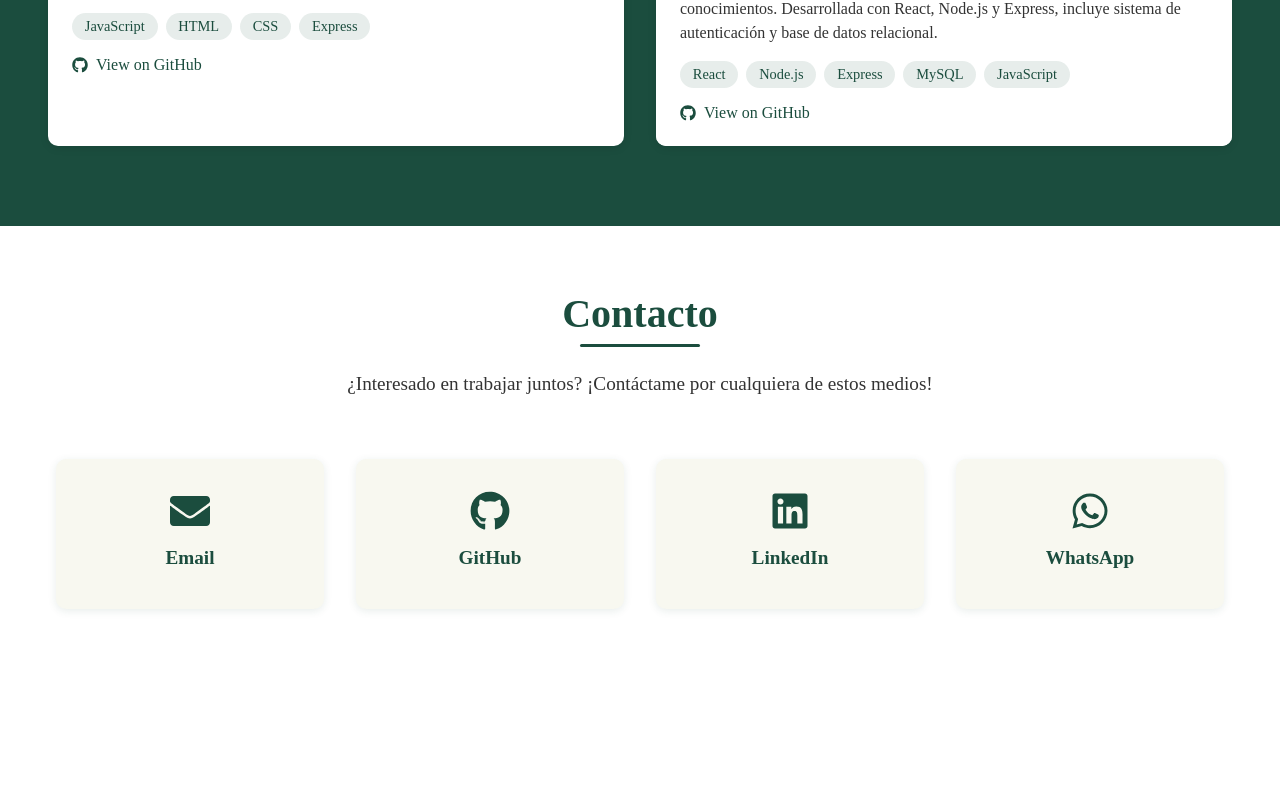
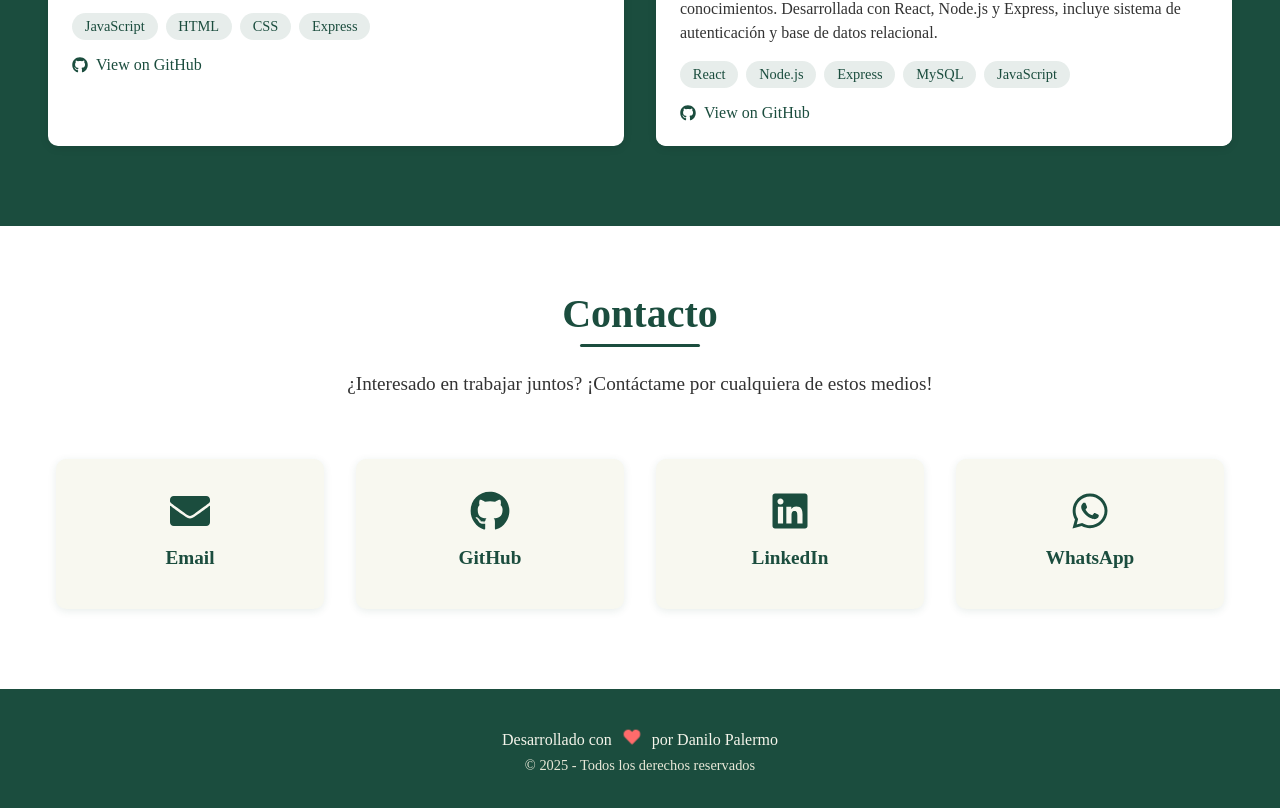
Before and after one commit to palermodp/portfolio, a React (Vite) app: page / in a window 1280 px wide. Shown: the part 2772-3580 px from the top of the page. Before the commit the page ends 3461 px from the top, so only its background shows below. Built offline with nearby package versions, Linux system fonts and the light colour scheme.

Commit message:
Add scrollToTop

```diff
--- a/src/App.css
+++ b/src/App.css
@@ -1,3 +1,7 @@
+html {
+  scroll-behavior: smooth;
+}
+
 * {
   margin: 0;
   padding: 0;
--- a/src/App.jsx
+++ b/src/App.jsx
@@ -5,6 +5,8 @@ import Skills from './components/Skills/Skills'
 import Experience from './components/Experience/Experience'
 import Projects from './components/Projects/Projects'
 import Contact from './components/Contact/Contact'
+import Footer from './components/Footer/Footer'
+import ScrollToTop from './components/ScrollToTop/ScrollToTop'
 
 function App() {
   return (
@@ -15,6 +17,8 @@ function App() {
       <Experience />
       <Projects />
       <Contact />
+      <Footer />
+      <ScrollToTop />
     </div>
   )
 }
--- /dev/null
+++ b/src/components/Footer/Footer.css
@@ -0,0 +1,50 @@
+.footer {
+  background-color: #1B4D3E;
+  padding: 2rem;
+  width: 100%;
+  box-sizing: border-box;
+}
+
+.footer-content {
+  max-width: 1200px;
+  margin: 0 auto;
+  text-align: center;
+}
+
+.footer-text {
+  color: #f5f5eb;
+  font-size: 1rem;
+}
+
+.footer-text p {
+  margin: 0.5rem 0;
+}
+
+.heart-icon {
+  color: #ff6b6b;
+  margin: 0 0.5rem;
+  animation: heartbeat 1.5s ease infinite;
+}
+
+.copyright {
+  font-size: 0.9rem;
+  color: #e8e8d8;
+}
+
+@keyframes heartbeat {
+  0% {
+    transform: scale(1);
+  }
+  50% {
+    transform: scale(1.1);
+  }
+  100% {
+    transform: scale(1);
+  }
+}
+
+@media (max-width: 768px) {
+  .footer {
+    padding: 1.5rem;
+  }
+}
--- /dev/null
+++ b/src/components/Footer/Footer.jsx
@@ -0,0 +1,23 @@
+import './Footer.css';
+import { FaHeart } from 'react-icons/fa';
+
+const Footer = () => {
+  const currentYear = new Date().getFullYear();
+
+  return (
+    <footer className="footer">
+      <div className="footer-content">
+        <div className="footer-text">
+          <p>
+            Desarrollado con <FaHeart className="heart-icon" /> por Danilo Palermo
+          </p>
+          <p className="copyright">
+            © {currentYear} - Todos los derechos reservados
+          </p>
+        </div>
+      </div>
+    </footer>
+  );
+};
+
+export default Footer;
--- /dev/null
+++ b/src/components/ScrollToTop/ScrollToTop.css
@@ -0,0 +1,32 @@
+.scroll-to-top {
+  position: fixed;
+  bottom: 2rem;
+  right: 2rem; /* Cambiamos left por right y eliminamos transform en X */
+  background-color: #f5f5eb; /* Color claro para mejor contraste */
+  color: #1B4D3E; /* Color del ícono invertido */
+  width: 45px;
+  height: 45px;
+  border-radius: 50%;
+  border: 2px solid #1B4D3E; /* Agregamos borde para mejor visibilidad */
+  cursor: pointer;
+  display: flex;
+  align-items: center;
+  justify-content: center;
+  font-size: 1.2rem;
+  opacity: 0;
+  visibility: hidden;
+  transition: all 0.3s ease;
+  box-shadow: 0 2px 8px rgba(0, 0, 0, 0.2);
+  z-index: 1000;
+}
+
+.scroll-to-top.visible {
+  opacity: 1;
+  visibility: visible;
+}
+
+.scroll-to-top:hover {
+  background-color: #1B4D3E;
+  color: #f5f5eb;
+  transform: translateY(-3px);
+}
--- /dev/null
+++ b/src/components/ScrollToTop/ScrollToTop.jsx
@@ -0,0 +1,46 @@
+import { useState, useEffect } from 'react';
+import { FaArrowUp } from 'react-icons/fa';
+import './ScrollToTop.css';
+
+const ScrollToTop = () => {
+  const [isVisible, setIsVisible] = useState(false);
+
+  const toggleVisibility = () => {
+    // Obtener la posición del componente About
+    const aboutSection = document.getElementById('about');
+    const aboutPosition = aboutSection?.offsetTop || 0;
+
+    // Mostrar el botón cuando pasamos la sección About
+    if (window.scrollY > aboutPosition) {
+      setIsVisible(true);
+    } else {
+      setIsVisible(false);
+    }
+  };
+
+  const scrollToTop = () => {
+    window.scrollTo({
+      top: 0,
+      behavior: 'smooth'
+    });
+  };
+
+  useEffect(() => {
+    window.addEventListener('scroll', toggleVisibility);
+    return () => {
+      window.removeEventListener('scroll', toggleVisibility);
+    };
+  }, []);
+
+  return (
+    <button
+      className={`scroll-to-top ${isVisible ? 'visible' : ''}`}
+      onClick={scrollToTop}
+      aria-label="Volver arriba"
+    >
+      <FaArrowUp />
+    </button>
+  );
+};
+
+export default ScrollToTop;
```
